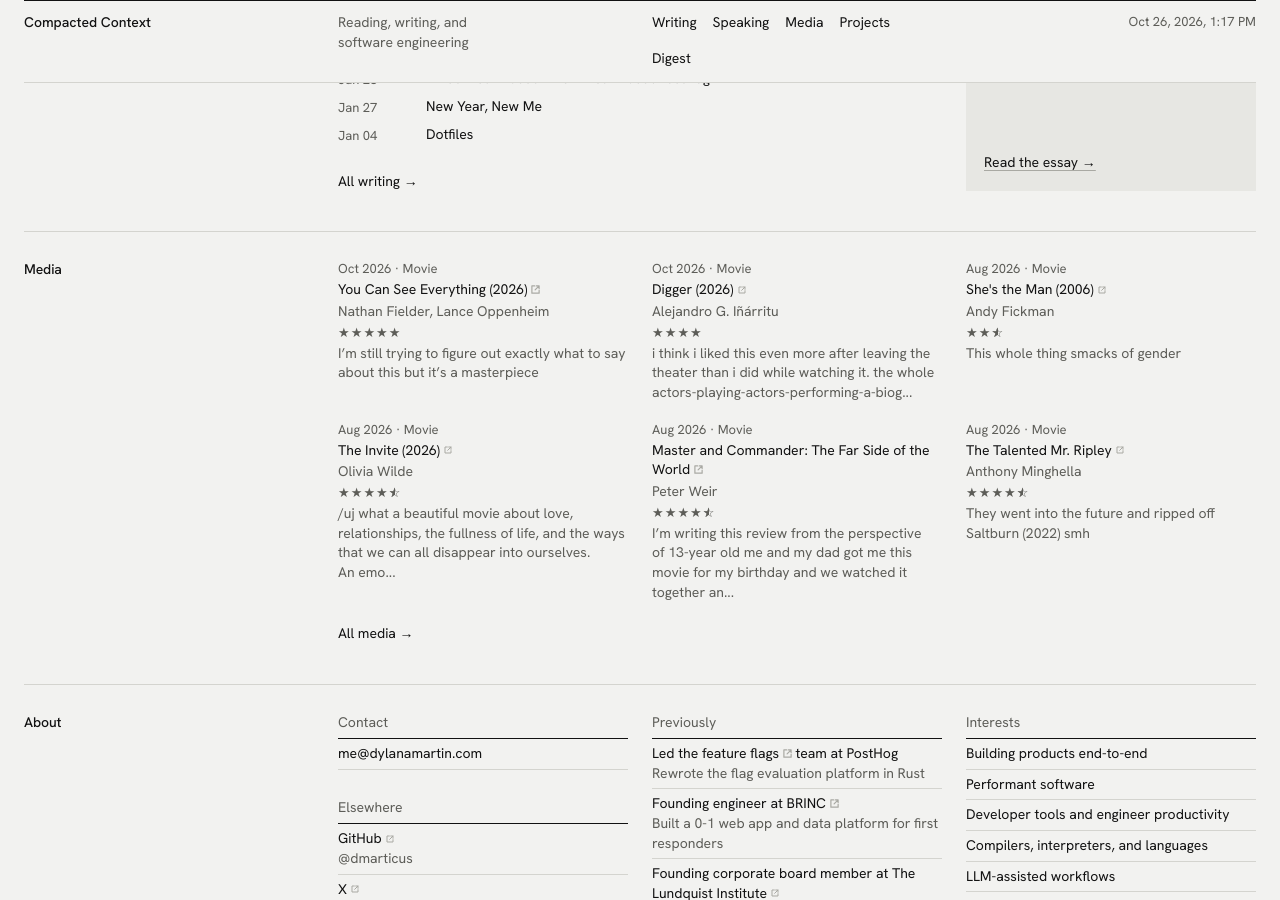
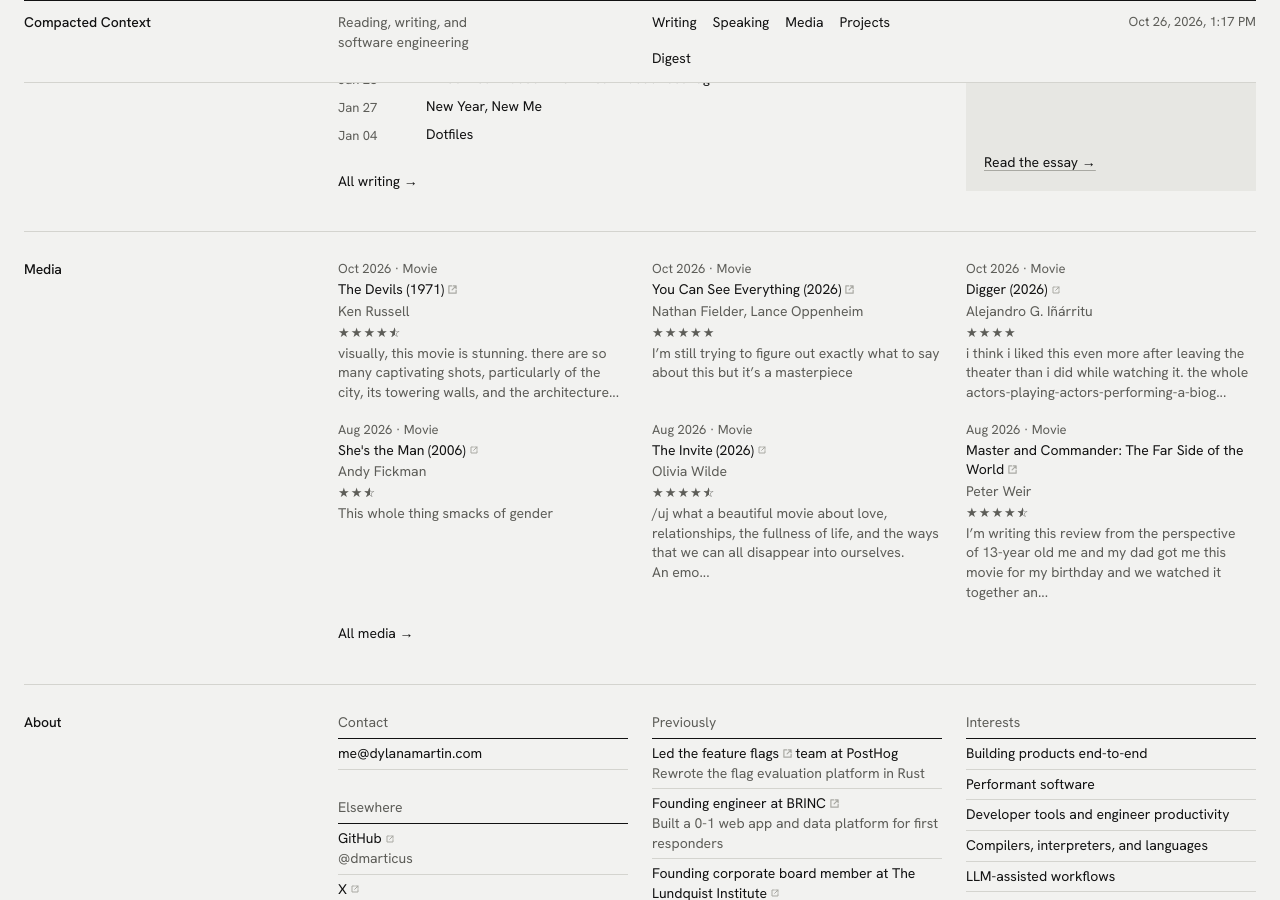
Before and after one commit to dmarticus/dmarticus.github.io, a Jekyll site: the page built from index.html, in a window 1280 px wide and 900 px high, scrolled down 473 px. Built offline with Jekyll 4.4.1, drawn with Linux system fonts in a browser that asks for light colours; part of the change alters nothing that is shown.

Commit message:
Letterboxd: 1 new entries
The Devils

```diff
--- a/_data/log.yml
+++ b/_data/log.yml
@@ -2697,3 +2697,25 @@
   rating: 5.0
   note: I’m still trying to figure out exactly what to say about this but it’s a masterpiece
   letterboxd: https://letterboxd.com/dmarticus/film/you-can-see-everything/
+- date: '2026-10-26'
+  type: movie
+  title: The Devils
+  year: 1971
+  creator: Ken Russell
+  rating: 4.5
+  note: |-
+    visually, this movie is stunning. there are so many
+    captivating shots, particularly of the city, its towering walls, and the architecture. the final shot of madeleine emerging from the rubble of the demolished walls and wandering into the wilderness is fantastic. the spectacle of king louis and his absurd little performances is equally memorable. there's a deliberate theatricality to the whole thing that just locks you in from the first scene.
+
+    the subject matter is extraordinarily graphic, but never gratuitous or ironic. the violence and depravity feel necessary to establish the insanity of the moment. rather than existing purely for shock value, they ground the film in something disturbingly believable. you feel the hysteria, the cruelty, and the sheer absurdity of what people are capable of when convinced of their own righteousness.
+
+    oliver reed is fantastic as grandier, whose moral trajectory was the most interesting part of the film for me. initially, he's clearly a deeply flawed man; like he's lustful, arrogant, and hardly innocent of the sins he's accused of committing. it's easy to understand why people might despise him. but as the film progresses, the moral landscape shifts around him, and by the end, this deeply imperfect man somehow emerges as the only genuinely noble figure, not because his sins have disappeared, but because everyone around him has committed infinitely greater atrocities in the name of power, domination, and unity.
+
+    there's an interesting tension here, though. grandier is himself fighting aggressively for the independence of loudun, resisting the crown's efforts to consolidate power. he's not entirely disinterested in political authority, and his defiance isn't necessarily free of ego or self-interest. so how innocent is he, really?
+
+    perhaps that's what makes the character compelling. the film doesn't require grandier to be virtuous in any absolute sense. instead, his ordinary human failings are contrasted against the monstrous acts committed by institutions claiming moral and spiritual authority. his personal sins seem almost trivial next to the systematic cruelty of those who would destroy him.
+
+    banger
+
+    also shoutout michael gothard as an unnecessarily jacked father barre
+  letterboxd: https://letterboxd.com/dmarticus/film/the-devils/
```
